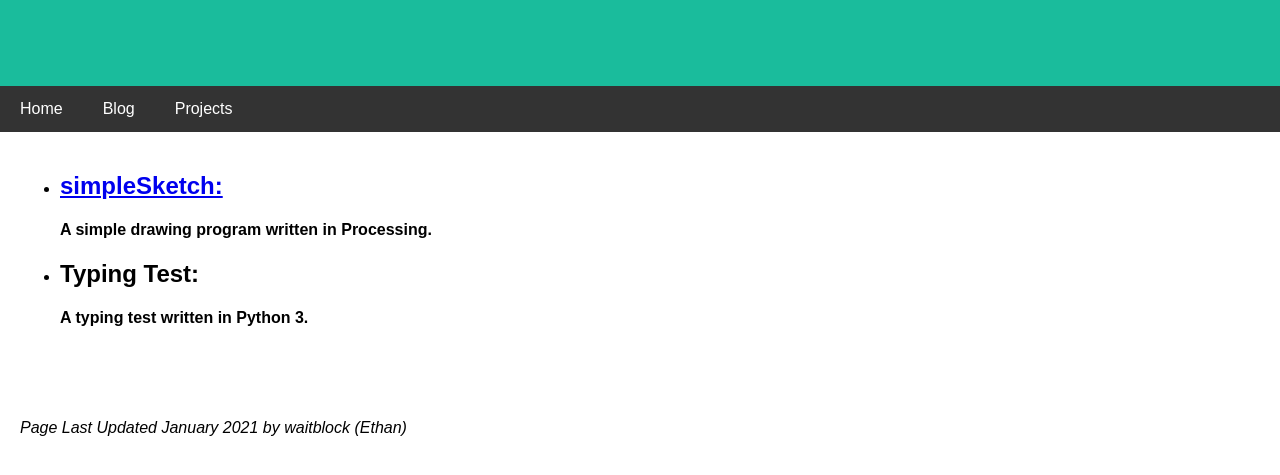
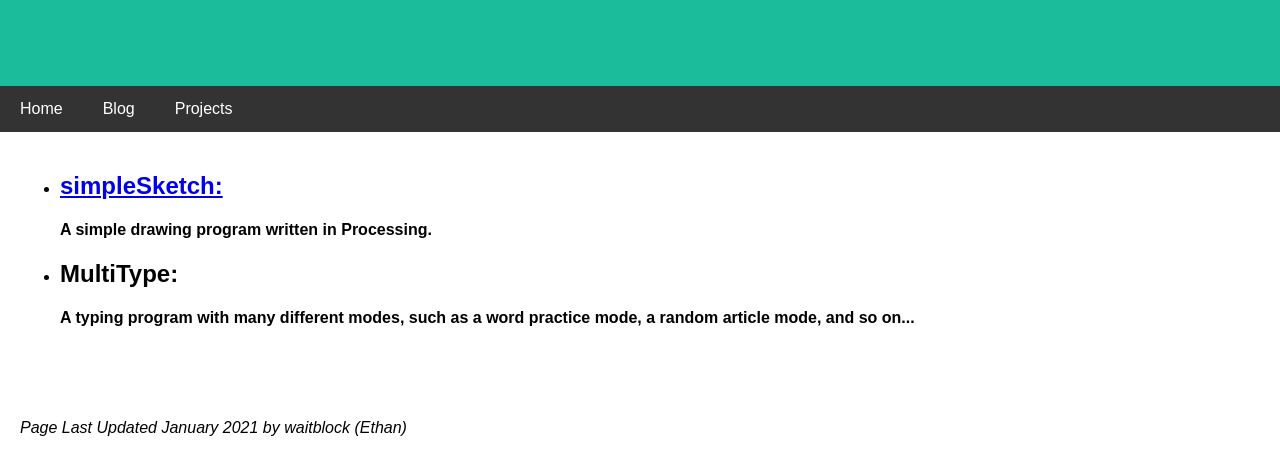
Before and after one commit to waitblock/waitblock.github.io, a plain HTML site: page projects.html in a window 1280 px wide. Shown: the part 173-648 px from the top of the page. Drawn offline with Linux system fonts and the light colour scheme.

Commit message:
Add files via upload

```diff
--- a/projects.html
+++ b/projects.html
@@ -118,7 +118,7 @@ body {
   <div class="main">
   	 <ul>
        <li><h2><a href="https://github.com/simpleSketch/simpleSketch">simpleSketch: </a></h2><h4>A simple drawing program written in Processing.</h4></li>
-       <li><h2>Typing Test: </h2><h4>A typing test written in Python 3.</h4></li>
+       <li><h2>MultiType: </h2><h4>A typing program with many different modes, such as a word practice mode, a random article mode, and so on...</h4></li>
      </ul>
   	 <br>
   	 <br>
```
Also changed, not shown: index.html (+1 -1 lines).
